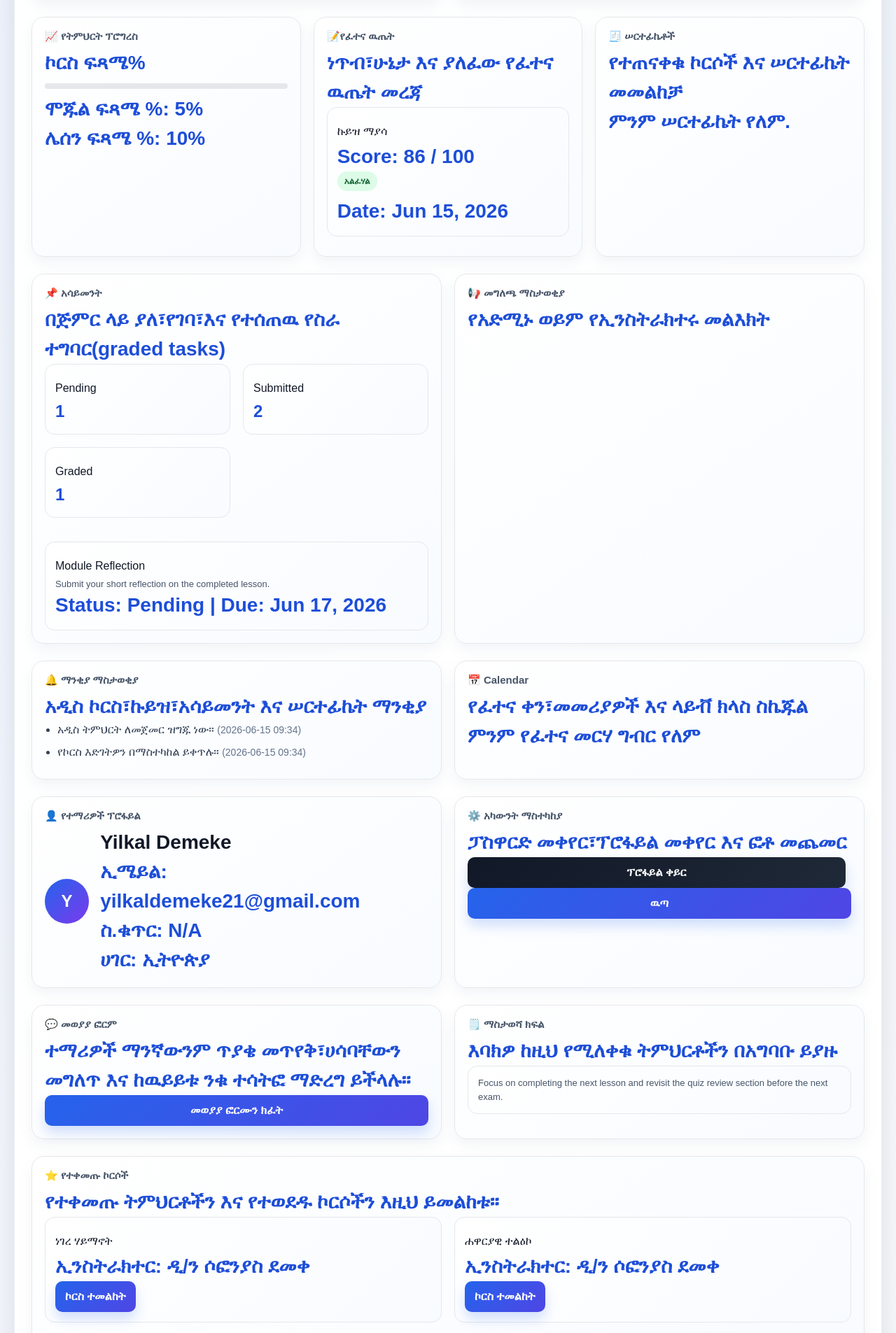
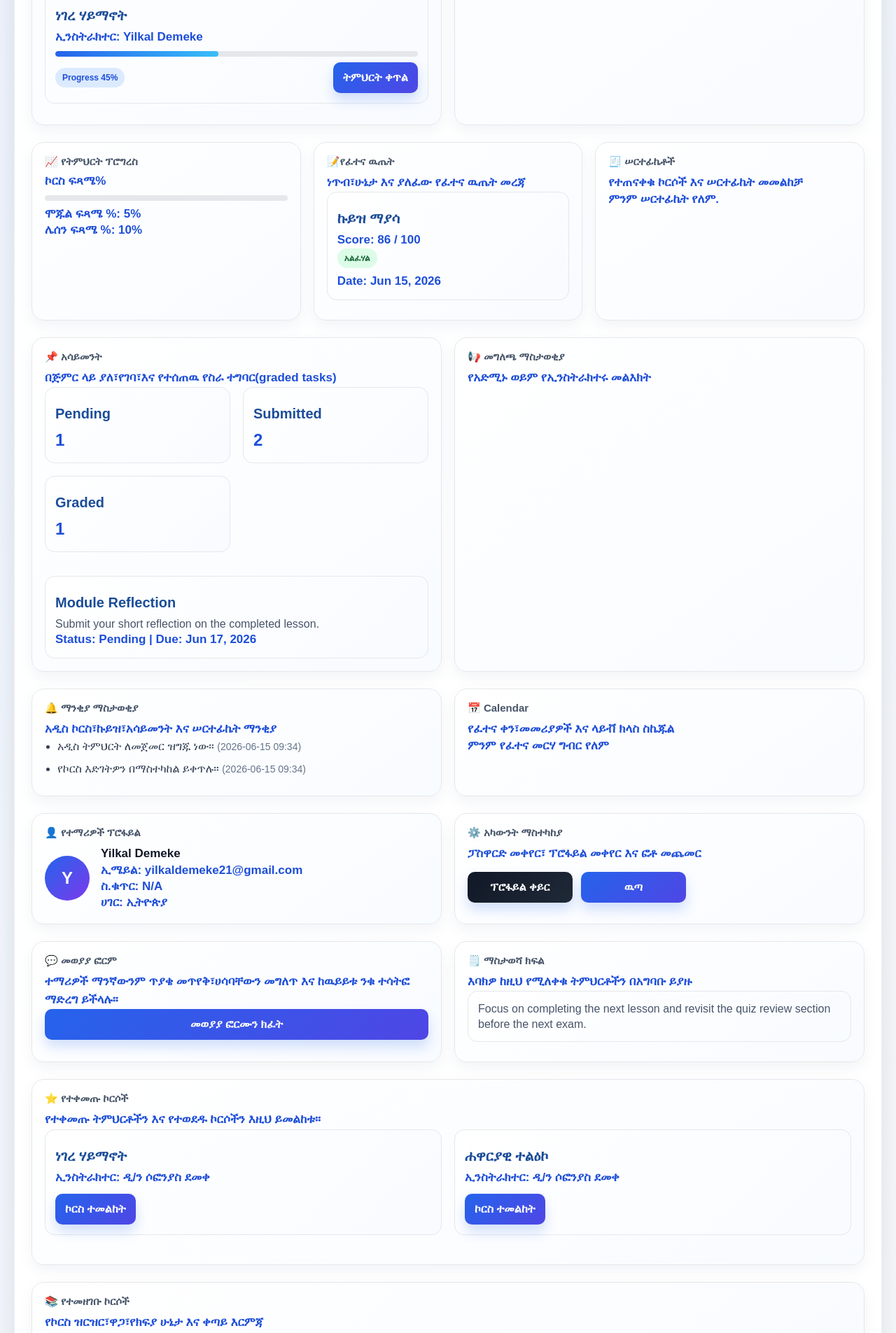
Before and after one commit to yilkaldemeke21-del/sofonyas, a PHP site: page /student_dashboard.php in a window 1280 px wide. Shown: the part 960-2865 px from the top of the page at 70% size. Run offline with PHP 8.4, Linux system fonts and the light colour scheme; a user stored in the database is signed in; data comes from the database, SQL or seed files in the repository; data that the repository does not hold is empty.

Commit message:
stud das

```diff
--- a/student_dashboard.php
+++ b/student_dashboard.php
@@ -313,7 +313,7 @@ if (empty($notifications)) {
         .container { max-width: 1320px; margin: auto; background: rgba(255,255,255,0.92); border: 1px solid rgba(148,163,184,0.18); border-radius: 24px; box-shadow: 0 18px 45px rgba(15,23,42,0.12); padding: 24px; backdrop-filter: blur(8px); }
         .header { display: flex; justify-content: space-between; align-items: flex-start; gap: 20px; margin-bottom: 18px; }
         .header h1 { font-size: 28px; color: #111827; margin: 0 0 6px; }
-        .header p { color: var(--muted); margin: 0; }
+        .header p { color: var(--muted); margin: 0; font-size: 15px; line-height: 1.55; }
         .live-pill { display: inline-flex; align-items: center; gap: 8px; padding: 8px 10px; border-radius: 999px; background: linear-gradient(135deg, rgba(37,99,235,0.12), rgba(124,58,237,0.12)); color: #1e3a8a; font-size: 12px; font-weight: 800; text-transform: uppercase; letter-spacing: .08em; margin-bottom: 10px; }
         .live-pill span.dot { width: 8px; height: 8px; border-radius: 50%; background: #22c55e; box-shadow: 0 0 0 0 rgba(34,197,94,0.35); animation: pulse 1.8s infinite; }
         @keyframes pulse { 0% { box-shadow: 0 0 0 0 rgba(34,197,94,0.35); } 70% { box-shadow: 0 0 0 10px rgba(34,197,94,0); } 100% { box-shadow: 0 0 0 0 rgba(34,197,94,0); } }
@@ -321,19 +321,23 @@ if (empty($notifications)) {
         .button:hover { transform: translateY(-1px); box-shadow: 0 14px 24px rgba(37,99,235,0.28); }
         .button.secondary { background: linear-gradient(135deg,#111827,#1f2937); }
         .quick-actions { display: flex; flex-wrap: wrap; justify-content: flex-end; gap: 10px; }
+        .account-actions { display: flex; flex-wrap: wrap; gap: 12px; align-items: center; margin-top: 12px; }
+        .account-actions .button { min-width: 150px; }
         .stats { display: grid; grid-template-columns: repeat(auto-fit, minmax(180px, 1fr)); gap: 16px; margin-bottom: 24px; }
         .card { padding: 18px; border-radius: 18px; background: linear-gradient(145deg,#ffffff,#f8fbff); border: 1px solid #e5e7eb; box-shadow: 0 8px 18px rgba(148,163,184,0.12); transition: transform 0.18s ease, box-shadow 0.18s ease, border-color 0.18s ease; }
         .card:hover { transform: translateY(-2px); border-color: rgba(37,99,235,0.35); box-shadow: 0 14px 28px rgba(37,99,235,0.14); }
         .card h2 { margin: 0 0 8px; font-size: 15px; color: #475569; font-weight: 700; }
-        .card p { font-size: 28px; font-weight: 800; margin: 0; color: #1d4ed8; }
+        .card p { font-size: 17px; font-weight: 800; margin: 0; color: #1d4ed8; }
+        .section-title { font-size: 20px; color: #ca1484; margin: 0 0 6px; font-weight: 800; }
+        .section-sub { color: #475569; margin-bottom: 12px; font-size: 14px; line-height: 1.55; }
         .grid-2, .grid-3 { display: grid; gap: 18px; margin-bottom: 24px; }
         .grid-2 { grid-template-columns: repeat(auto-fit, minmax(320px, 1fr)); }
         .grid-3 { grid-template-columns: repeat(auto-fit, minmax(260px, 1fr)); }
         .course-card, .mini-card { background: linear-gradient(135deg,#ffffff,#f8fbff); border: 1px solid #e5e7eb; border-radius: 14px; padding: 14px; }
-        .course-card img { width: 100%; border-radius: 10px; height: 110px; object-fit: cover; background: linear-gradient(135deg,#dbeafe,#c4b5fd); }
-        .course-card h3, .mini-card h3 { font-size: 16px; color: #111827; margin: 10px 0 6px; }
-        .muted { color: #475569; font-size: 13px; }
-        .rich-content h1, .rich-content h2, .rich-content h3 { font-size: 1.02rem; line-height: 1.35; margin: 0.35em 0; }
+        .course-card img { width: 100%; border-radius: 50px; height: 410px; object-fit: cover; background: linear-gradient(135deg,#dbeafe,#c4b5fd); }
+        .course-card h3, .mini-card h3 { font-size: 20px; color: #1b4d98; margin: 10px 0 6px; font-weight: 800; line-height: 1.35; }
+        .muted { color: #475569; font-size: 16px; line-height: 1.35; font-weight: 500; }
+        .rich-content h1, .rich-content h2, .rich-content h3 { font-size: 16px; line-height: 1.35; margin: 0.35em 0; }
         .rich-content ul, .rich-content ol { padding-left: 18px; margin: 8px 0 10px; }
         .rich-content li { margin-bottom: 6px; }
         .rich-content p { margin: 0 0 8px; line-height: 1.5; }
@@ -341,7 +345,7 @@ if (empty($notifications)) {
         .rich-content em, .rich-content i { font-style: italic; }
         .rich-content u { text-decoration: underline; }
         .progress-track { width: 100%; height: 8px; background: #e5e7eb; border-radius: 999px; overflow: hidden; margin: 8px 0; }
-        .progress-fill { height: 100%; background: linear-gradient(90deg,#2563eb,#38bdf8); border-radius: 999px; }
+        .progress-fill { font-size: 16px; height: 100%; background: linear-gradient(90deg,#2563eb,#38bdf8); border-radius: 999px; }
         .pill { display: inline-flex; align-items: center; padding: 5px 10px; border-radius: 999px; font-size: 12px; font-weight: 700; }
         .pill.success { background: #dcfce7; color: #166534; }
         .pill.warning { background: #fef3c7; color: #b45309; }
@@ -353,13 +357,13 @@ if (empty($notifications)) {
         .paid { background: #dcfce7; color: #166534; }
         .unpaid { background: #fee2e2; color: #b91c1c; }
         .action-link { color: #2563eb; text-decoration: none; font-weight: 700; }
-        .section-title { font-size: 20px; color: #111827; margin: 0 0 6px; }
-        .section-sub { color: #475569; margin-bottom: 12px; }
+        .instructor-line {font-size: 16px; font-weight: 600; color: #6b16cb; }
+        .info-note { font-size: 14px; line-height: 1.5; color: #334155; }
         .profile-box { display:flex; gap:16px; align-items:center; }
         .avatar { width: 64px; height: 64px; border-radius: 50%; display:grid; place-items:center; background: linear-gradient(135deg,#2563eb,#7c3aed); color:white; font-size: 24px; font-weight: 800; }
         @media (max-width: 991px) { .header { flex-direction: column; } .quick-actions { justify-content: flex-start; } }
         @media (max-width: 768px) { body { padding: 10px; } .container { padding: 14px; border-radius: 18px; } .stats, .grid-2, .grid-3 { grid-template-columns: 1fr; } }
-        @media (max-width: 576px) { .header h1 { font-size: 24px; } .button { width: 100%; } .quick-actions { width: 100%; } .quick-actions a { flex: 1 1 auto; text-align: center; } }
+        @media (max-width: 576px) { .header h1 { font-size: 24px; } .button { width: 100%; } .quick-actions { width: 100%; } .quick-actions a { flex: 1 1 auto; text-align: center; } .account-actions { flex-direction: column; align-items: stretch; } .account-actions .button { width: 100%; min-width: 0; } }
     </style>
 </head>
 <body>
@@ -400,14 +404,13 @@ if (empty($notifications)) {
                         <?php if (!empty($course['thumbnail'])): ?>
                             <img src="<?php echo safe(publicMediaUrl($course['thumbnail'])); ?>" alt="<?php echo safe($course['course_name']); ?>">
                         <?php else: ?>
-                            <img src="https://images.unsplash.com/photo-1516321497487-e288fb19713f?auto=format&fit=crop&w=900&q=80" alt="Course preview">
+                            <img src="IMG_20241202_031425_251.jpg" alt="Course preview">
                         <?php endif; ?>
                         <h3><?php echo safe($course['course_name']); ?></h3>
                         <div class="muted rich-content" style="margin-bottom:8px;"><?php echo renderRichText($course['short_description'] ?? ''); ?></div>
                         <div class="muted rich-content" style="margin-bottom:8px;"><?php echo renderRichText($course['description'] ?? ''); ?></div>
-                        <p class="muted">ኢንስትራክተር: <?php echo safe($course['instructor'] ?? 'Admin Instructor'); ?></p>
-                        <p class="muted">ዋጋ: <?php echo number_format((float)($course['price'] ?? 0), 2); ?> ብር</p>
-                        <p class="muted"></p> ዋጋ: <?php echo number_format((float)($course['price'] ?? 0), 2); ?> ብር</p>
+                        <p class="muted"><span class="instructor-line">ኢንስትራክተር:</span> <?php echo safe($course['instructor'] ?? 'Admin Instructor'); ?></p>
+                        <p class="muted"><span class="instructor-line">ዋጋ:</span> <?php echo number_format((float)($course['price'] ?? 0), 2); ?> ብር</p>
                         <div style="display:flex; gap:8px; flex-wrap:wrap; margin-top:10px;">
                             <a class="button" href="student_register.php?course=<?php echo rawurlencode($course['course_name']); ?>&amount=<?php echo (float)($course['price'] ?? 0); ?>">Enroll Now</a>
                             <a class="button secondary" href="tutorial.php#courses">View Details</a>
@@ -558,9 +561,11 @@ if (empty($notifications)) {
         </div>
         <div class="card">
             <h2 class="section-title">⚙️ አካውንት ማስተካከያ</h2>
-            <p class="section-sub">ፓስዋርድ መቀየር፣ፕሮፋይል መቀየር እና ፎቶ መጨመር</p>
-            <a class="button secondary" href="student_register.php" style="margin-right:8px;">ፕሮፋይል ቀይር</a>
-            <a class="button" href="student_logout.php">ዉጣ</a>
+            <p class="section-sub">ፓስዋርድ መቀየር፣ ፕሮፋይል መቀየር እና ፎቶ መጨመር</p>
+            <div class="account-actions" style="margin-top: 12px;">
+                <a class="button secondary" href="student_register.php">ፕሮፋይል ቀይር</a>
+                <a class="button" href="student_logout.php">ዉጣ</a>
+            </div>
         </div>
     </div>
 
@@ -589,14 +594,14 @@ if (empty($notifications)) {
                 <div class="mini-card">
                     <h3><?php echo safe($item['lesson_title']); ?></h3>
                     <p class="muted">ኢንስትራክተር: <?php echo safe($item['instructor'] ?? 'Staff'); ?></p>
-                    <a class="button" href="tutorial.php">ሌሰን ክፈት</a>
+                    <a class="button" href="tutorial.php" style="margin-top: 12px;">ሌሰን ክፈት</a>
                 </div>
             <?php endforeach; ?>
             <?php foreach ($saved_courses as $item): ?>
                 <div class="mini-card">
                     <h3><?php echo safe($item['course_name']); ?></h3>
                     <p class="muted">ኢንስትራክተር: <?php echo safe($item['instructor'] ?? 'Staff'); ?></p>
-                    <a class="button" href="tutorial.php">ኮርስ ተመልከት</a>
+                    <a class="button" href="tutorial.php" style="margin-top: 12px;">ኮርስ ተመልከት</a>
                 </div>
             <?php endforeach; ?>
             <?php if (empty($saved_lessons) && empty($saved_courses)): ?>
```
